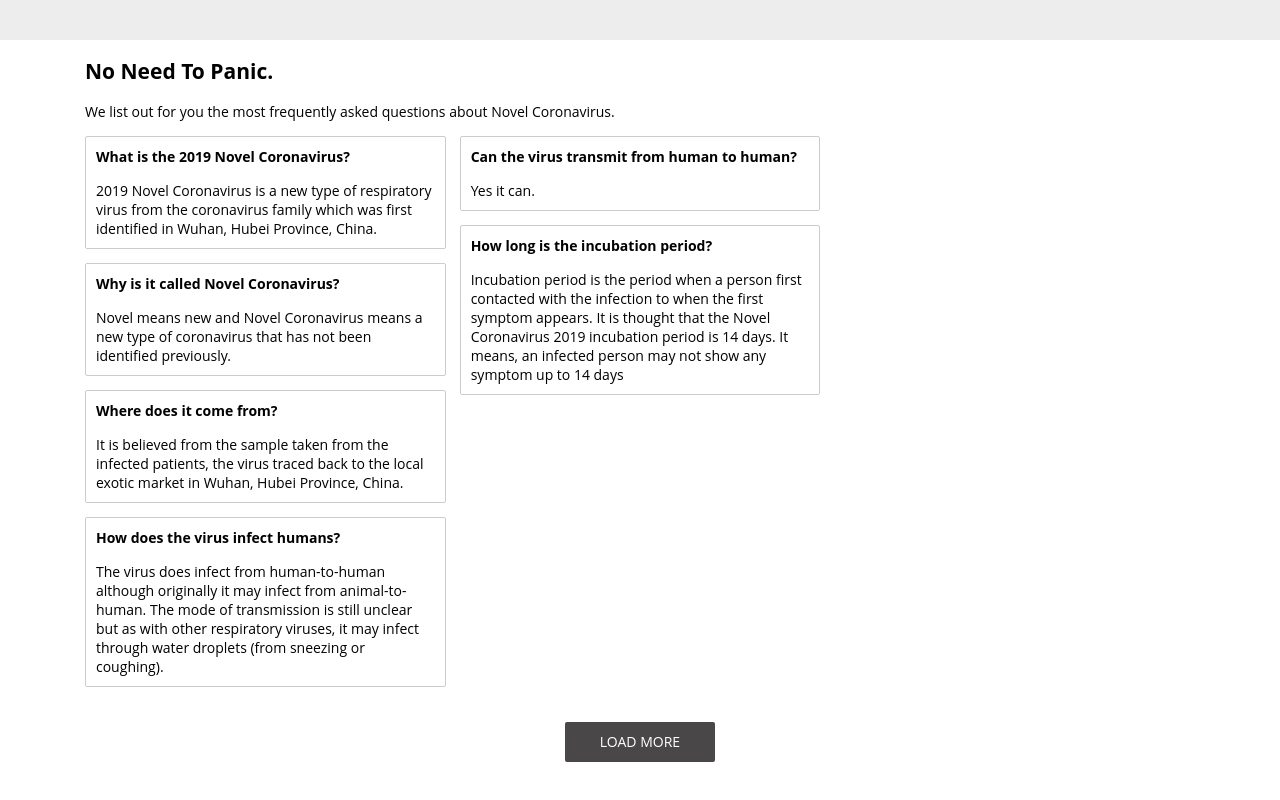
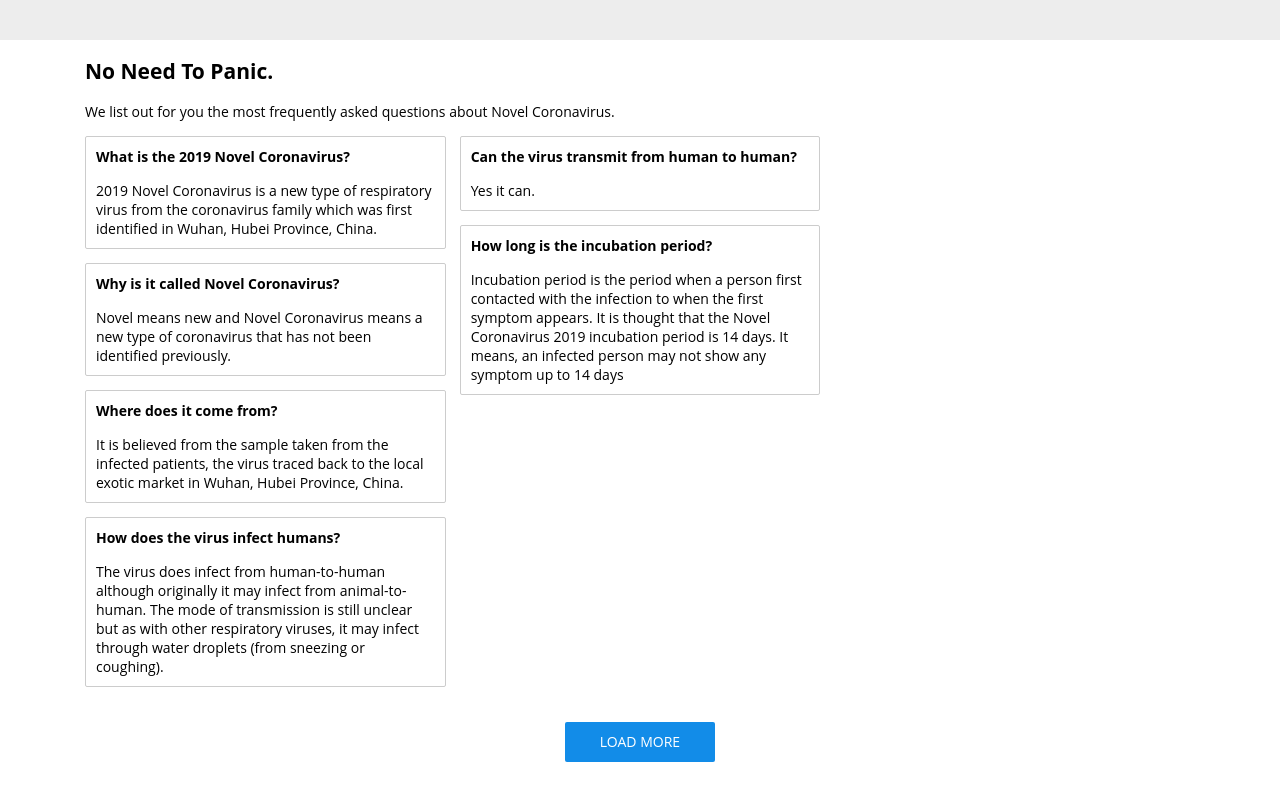
Before and after one commit to asyrafsuraniDOC/corona-virus, a plain HTML site: page index.html in a window 1280 px wide. Shown: the part 1302-2102 px from the top of the page. Drawn offline with Linux system fonts and the light colour scheme.

Commit message:
update color load more btn

```diff
--- a/style/style.css
+++ b/style/style.css
@@ -230,15 +230,12 @@ body {
     border-radius: 2px;
     margin: 0 auto;
     display: block;
-    background:   #494747;
+    background:   #128CE8;
     color: #fff;
     cursor: pointer;
     text-align: center;
   }
 
-  .load-more-container .load-more-btn:hover {
-    background: #333;
-  }
   .load-more-container .load-more-btn .loaded {
     display: none;
   }
```
